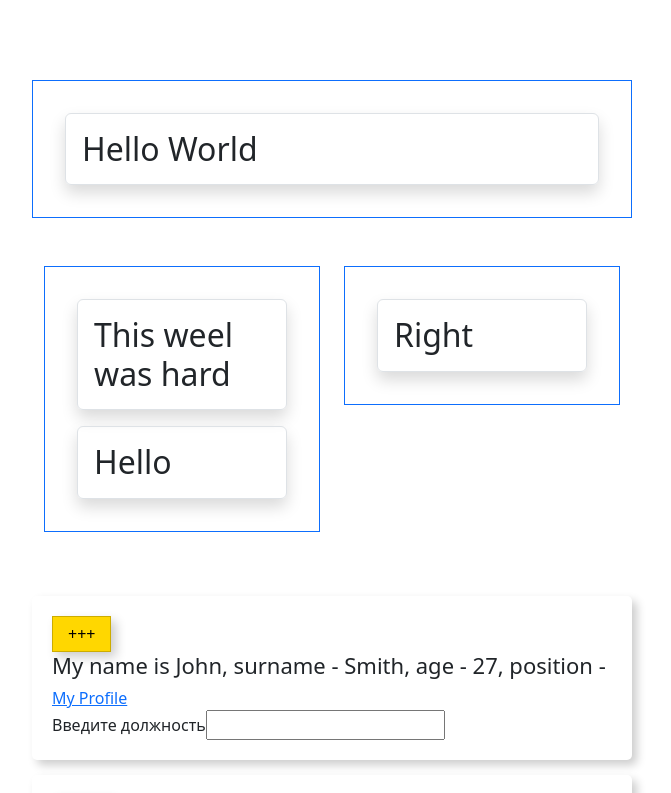
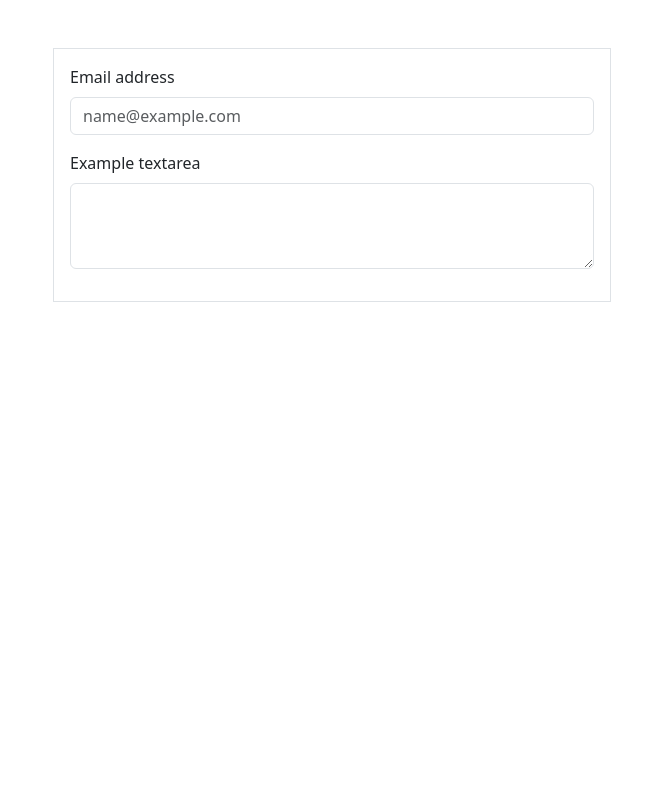
Before and after one commit to VladislavKornyakov25/Project-1, a React (Create React App) app in the folder 121-124/my-app/: page / in a window 1280 px wide. Shown: the top 793 px of the page, without its empty margins (308-979 px from the left). Built offline with nearby package versions, Linux system fonts and the light colour scheme.

Commit message:
Lesson 159

```diff
--- a/121-124/my-app/src/App.js
+++ b/121-124/my-app/src/App.js
@@ -1,137 +1,58 @@
-import React, {Component}  from 'react';
-import styled from 'styled-components';
-import BootstrapTest from './BootstrapTest';
-
+import React, {Component} from 'react';
+import {Container} from 'react-bootstrap';
 import './App.css';
 
-const EmpItem = styled.div`
-	padding: 20px;
-	margin-bottom: 15px;
-	border-radius: 5px;
-	box-shadow: 5px 5px 10px rgba(0,0,0, .2);
+class Form extends Component {
+    // constructor(props) {
+    //     super(props);
+	// 	this.myRef = React.createRef();
+    // }
 
-`;
+	// componentDidMount() {
+	// 	this.myRef.current.focus();
+	// }
 
-const Header = styled.h2`
-	font-size: 22px;
-`;
-
-const Button = styled.button`
-	display: block;
-	padding: 5px 15px;
-	background-color: gold;
-	border: 1px solid rgba(0,0,0, .2);
-	box-shadow: 5px 5px 10px rgba(0,0,0, .2);
-`;
-
-class WhoAmI extends Component {
-	constructor (props) {
-		super(props);
-		this.state = {
-			years: 27,
-			text: '+++',
-			position: ''
+	setInputRef = elem => {
+		this.myRef = elem;
+	}
+	focusFirstTI = () => {
+		if (this.myRef) {
+			this.myRef.focus();
 		}
 	}
 
-	nextYear = () => {
-		this.setState(state => ({
-			years: state.years + 1
-		}));
-
-	}
-
-	commitInputChanges = (event, color) => {
-
-		this.setState({
-			position: event.target.value
-		});
-	}
-
-	render () {
-		const {name, surname, link} = this.props;
-		const {years, position, text} = this.state;
+    render() {
         return (
-			<EmpItem>
-				<Button onClick={this.nextYear}>{text}</Button>
-				<Header>My name is {name}, surname - {surname}, age - {years}, position - {position}</Header>
-				<a href={link}>My Profile</a>
-				<form>
-					<span>
-						Введите должность
-					</span>
-					<input type="text" onChange={(event) => this.commitInputChanges(event, 'some color')}/>
+            <Container>
+                <form className="w-50 border mt-5 p-3 m-auto">
+                    <div className="mb-3">
+                        <label htmlFor="exampleFormControlInput1" className="form-label">Email address</label>
+                        <input
+							ref={this.setInputRef}
+							type="email"
+							className="form-control"
+							id="exampleFormControlInput1"
+							placeholder="name@example.com"/>
+                    </div>
+                    <div className="mb-3">
+                        <label htmlFor="exampleFormControlTextarea1" className="form-label">Example textarea</label>
+                        <textarea
+							onClick={this.focusFirstTI}
+							className="form-control"
+							id="exampleFormControlTextarea1"
+							rows="3">
+						</textarea>
+                    </div>
                 </form>
-			</EmpItem>
-		);
-	}
-
-}
-
-
-// function WhoAmI({name, surname, link}) { // function WhoAmI(props) - old version
-// 	return (
-// 		<div>
-// 			<h1>My name is {name}, surname - {surname}</h1>
-// 			<a href={link}>My Profile</a>
-// 		</div>
-// 	);
-// }
-const Wrapper = styled.div`
-	width: 600px;
-	margin: 80px auto 0px auto;
-`;
-
-const DynamicGreating = (props) => {
-	return (
-		<div className={'mb-3 p-3 border border-' + props.color}>
-			{
-				React.Children.map(props.children, child => {
-					return React.cloneElement(child, {className: 'shadow p-3 m-3 border rounded'});
-				})
-			}
-		</div>
+            </Container>
         )
     }
-
-const HelloGreatings = () => {
-	return (
-		<div style={{'width': '600px', 'margin': '0 auto'}}>
-			<DynamicGreating color={'primary'}>
-				<h2>Hello World</h2>
-			</DynamicGreating>
-		</div>
-	)
 }
 
 function App() {
     return (
-    <Wrapper>
-		<HelloGreatings/>
-
-		<BootstrapTest
-			left = {
-				<DynamicGreating color={'primary'}>
-					<h2>This weel was hard</h2>
-					<h2>Hello</h2>
-				</DynamicGreating>
-			}
-			right = {
-				<DynamicGreating color={'primary'}>
-					<h2>Right</h2>
-
-				</DynamicGreating>
-			}
-		/>
-	  	<WhoAmI
-			name="John"
-			surname="Smith"
-			link="facebook.com"/>
-		<WhoAmI
-			name="Alex"
-			surname="Ivanovich"
-			link="facebook.com"/>
-    </Wrapper>
+        <Form/>
     );
 }
+
 export default App;
```
Lines whose indentation alone changed are shown as unchanged.
